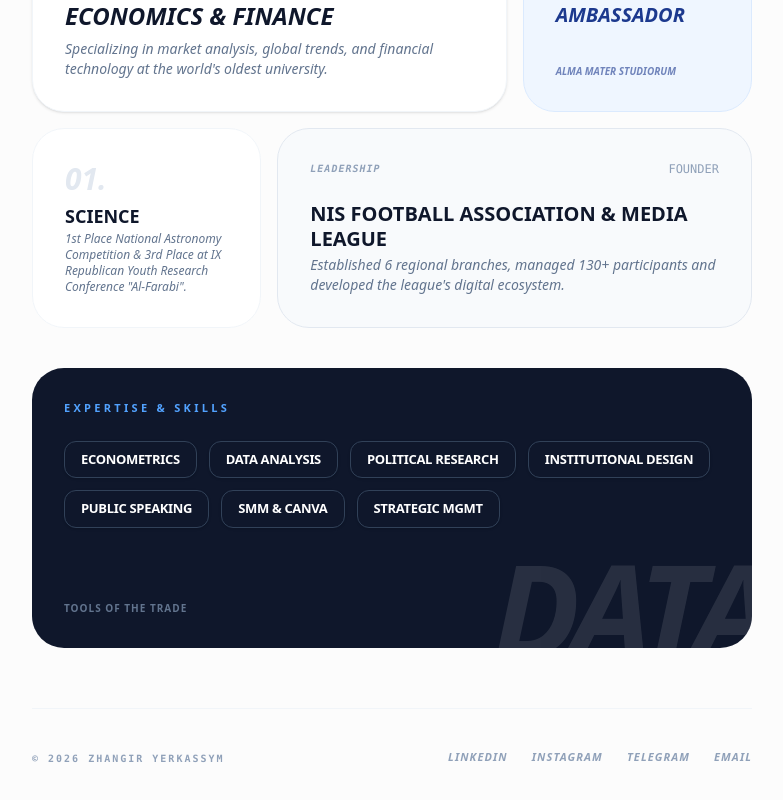
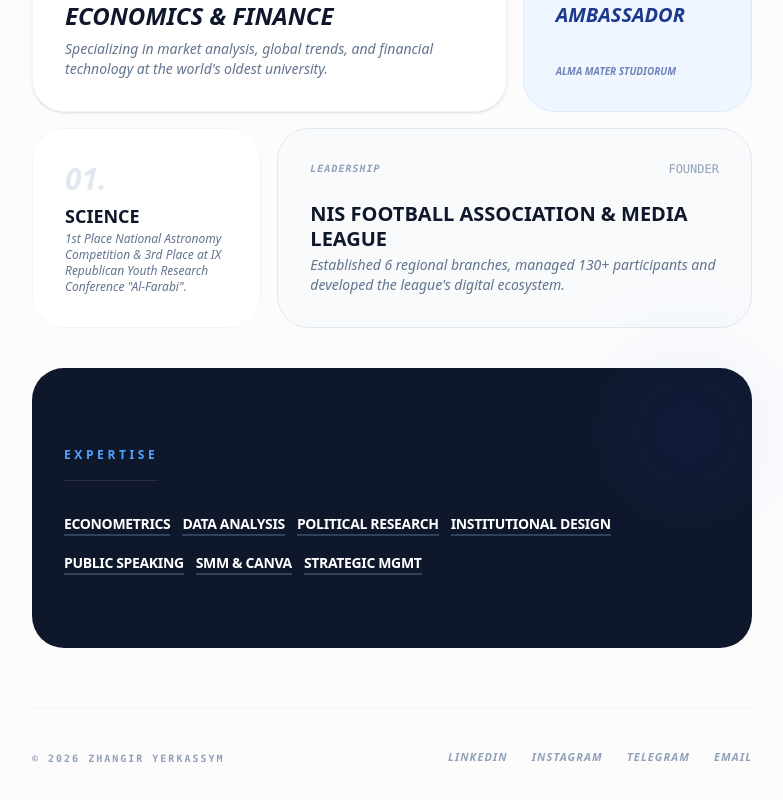
Before and after one commit to JuneiBrunei/jonyportfolio, a Next.js app: page / in a window 1280 px wide. Shown: the part 575-1375 px from the top of the page, without its empty margins (248-1031 px from the left). Built offline with nearby package versions, Linux system fonts and the light colour scheme.

Commit message:
final site version

```diff
--- a/app/page.tsx
+++ b/app/page.tsx
@@ -82,10 +82,17 @@ export default function Home() {
           </div>
         </div>
 
-       <div className="md:col-span-1 p-8 rounded-[2rem] bg-slate-900 text-white flex flex-col justify-between group overflow-hidden relative min-h-[280px]">
+        {/* 1. Убираем justify-between, ставим justify-center для плотности */}
+<div className="md:col-span-1 p-8 rounded-[2rem] bg-slate-900 text-white flex flex-col justify-center relative min-h-[280px] group transition-all duration-500 hover:shadow-xl hover:shadow-blue-900/10">
+
   <div className="relative z-10">
-    <h2 className="text-[11px] font-bold uppercase tracking-[0.3em] text-blue-400 mb-6">Expertise & Skills</h2>
-    <div className="flex flex-wrap gap-3">
+    {/* 2. Делаем заголовок чуть ярче и крупнее */}
+    <h2 className="text-[12px] font-black uppercase tracking-[0.3em] text-blue-400 mb-8 border-b border-white/10 pb-4 inline-block">
+      Expertise
+    </h2>
+
+    {/* 3. Увеличиваем межстрочный интервал (gap-4) и размер текста */}
+    <div className="flex flex-wrap gap-x-3 gap-y-4">
       {[
         'Econometrics',
         'Data analysis',
@@ -97,7 +104,7 @@ export default function Home() {
       ].map((skill) => (
         <span
           key={skill}
-          className="text-[13px] px-4 py-2 border border-slate-700 rounded-xl font-bold uppercase tracking-tight hover:bg-blue-600 hover:border-blue-600 transition-all duration-300 cursor-default shadow-sm"
+          className="text-[14px] px-0 border-b-2 border-slate-700 font-bold uppercase tracking-tight hover:text-blue-400 hover:border-blue-400 transition-all duration-300 cursor-default"
         >
           {skill}
         </span>
@@ -105,15 +112,8 @@ export default function Home() {
     </div>
   </div>
 
-  {/* Нижняя часть блока с акцентом */}
-  <div className="relative z-10 mt-6">
-    <p className="text-[10px] text-slate-500 uppercase font-bold tracking-widest">Tools of the trade</p>
-  </div>
-
-  {/* Большое фоновое слово для заполнения пустоты */}
-  <div className="absolute -right-4 -bottom-6 text-9xl opacity-10 font-black italic select-none tracking-tighter leading-none">
-    DATA
-  </div>
+  {/* 4. Вместо надписей добавим легкий градиент в углу для объема */}
+  <div className="absolute top-0 right-0 w-32 h-32 bg-blue-600/10 blur-[50px] rounded-full"></div>
 </div>
 
         {/* Footer */}
```
